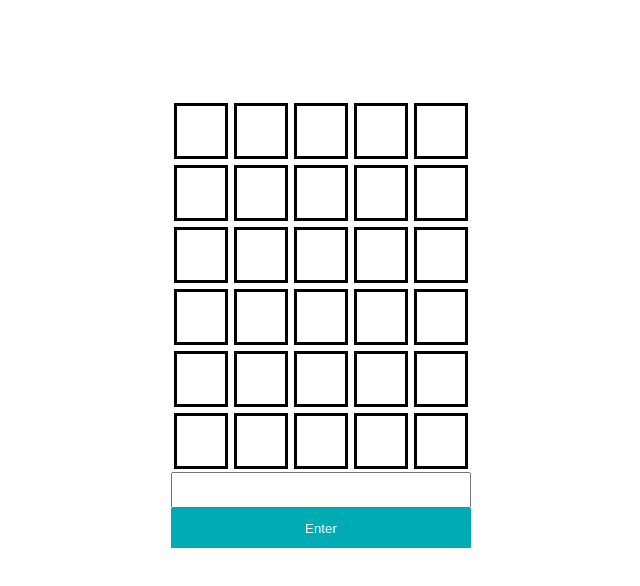
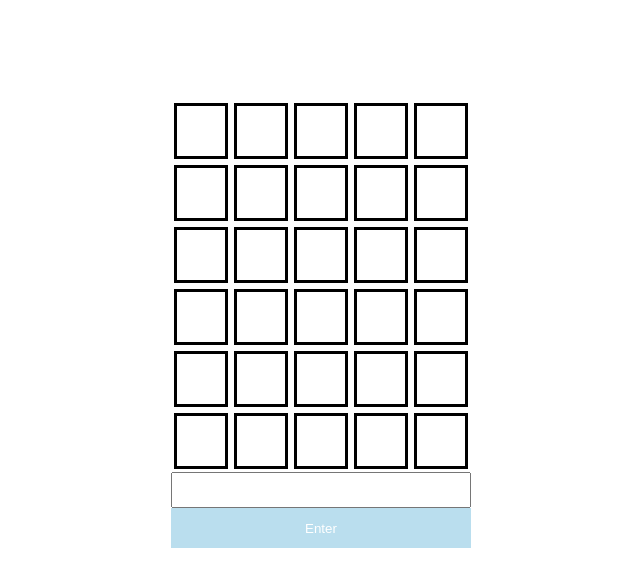
Before and after one commit to Esther2504/Namedle, a React (Create React App) app in the folder wordle/: page / in a window 1280 px wide. Shown: the top 586 px of the page, without its empty margins (319-959 px from the left). Built offline with nearby package versions, Linux system fonts and the light colour scheme.

Commit message:
new colors, winning message

```diff
--- a/wordle/src/App.css
+++ b/wordle/src/App.css
@@ -1,3 +1,8 @@
+body {
+    font-family: Georgia, 'Times New Roman', Times, serif;
+}
+
+
 .guess {
 display: flex;
 font-size: 3rem;
@@ -23,7 +28,7 @@ form {
 }
 
 button {
-     background-color: #00ABB3;
+     background-color: #BADEEE;
      color: white;
      border: none;
      height: 40px;
--- a/wordle/src/App.js
+++ b/wordle/src/App.js
@@ -5,28 +5,15 @@ function App() {
   const [guesses, setGuesses] = useState([]);
   const [guess, setGuess] = useState();
   const [answer, setAnswer] = useState("kinds");
-  // const [colors, setColors] = useState([]);
   const [guessesLeft, setguessesLeft] = useState(6)
-
-  console.log(`answer: ${answer}`);
-  console.log(`guess: ${guess}`);
-
-  console.log(guesses[0]);
-
-  // console.log(colors)
-
-  // bij enter guess leegmaken naar volgende regel
 
   const handleSubmit = (e) => {
     e.preventDefault();
-    // console.log(`guess1 length: ${guesses[0].length}`)
-    // if guess1 is filled with 5, set true
 
     if (guessesLeft > 0) {
 
       console.log(guess.charAt(0))
       console.log(answer.charAt(0))
-      // aan array toevoegen
 
       console.log(Array.from(guess))
       setGuess(Array.from(guess))
@@ -37,14 +24,14 @@ let colors = []
 for (let i = 0; i < 5; i++) {
   if (guess.charAt(i) == answer.charAt(i)) {
     console.log('test')
-    colors.push('green')
+    colors.push('#9DCD8C')
     console.log(colors)
   } else if (answer.includes(guess.charAt(i))) {
     console.log('test2')
-    colors.push('yellow')
+    colors.push('#FEE4A7')
   } else {
     console.log('test3')
-    colors.push('#B2B2B2')
+    colors.push('#FED2BF')
   }
 }
 
@@ -55,23 +42,19 @@ for (let i = 0; i < 5; i++) {
 
     document.getElementById("textbar").value = "";
 
+    if (guess == answer){
+alert('you won!')
+  };
+
     setGuess();
 
     setguessesLeft(guessesLeft - 1)
 
+  }
+
+  }
 
 
-    // if guess equals answer, become green
-    // if theres no content, stay white. if there is, check if its equal to
-
-    // map guesses on top, remove bottom guess
-
-
-
-  }
-  };
-
-  console.log(guesses)
 
   return (
     <div className="App">
```
